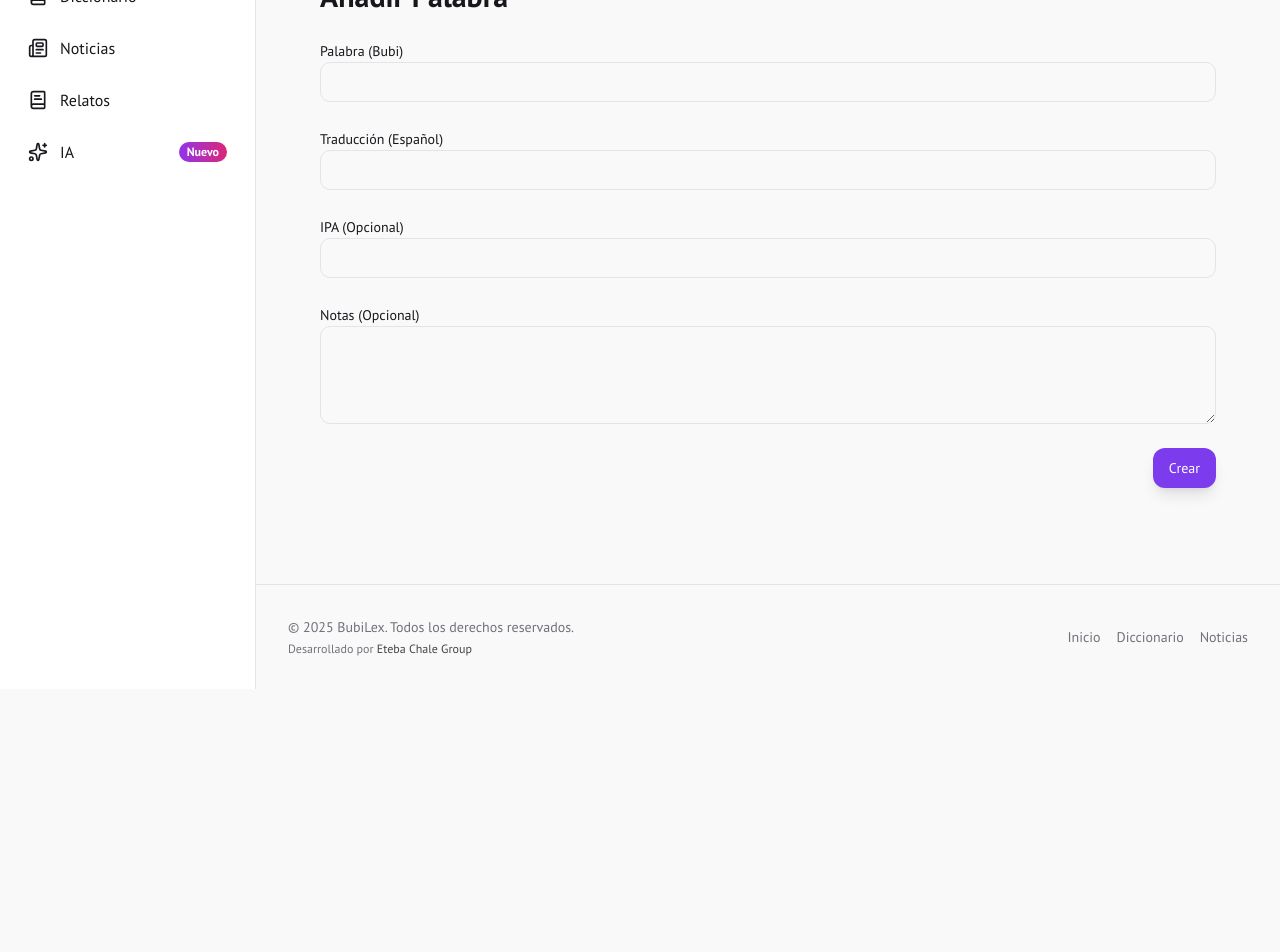
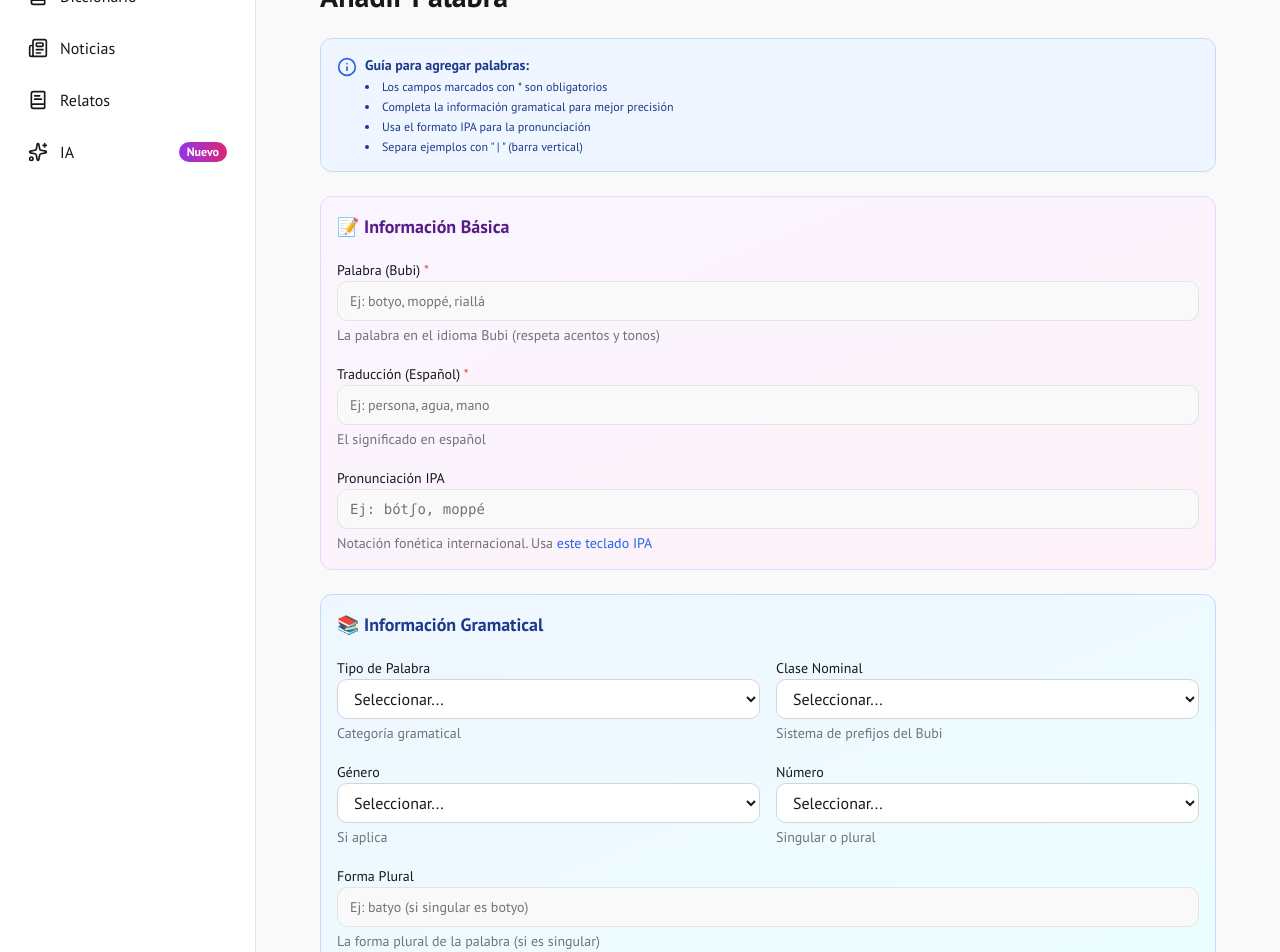
Before and after one commit to etebachale-group/bubi-lex, a Next.js app: page /admin/dictionary/edit/new in a window 1280 px wide. Shown: the part 160-1112 px from the top of the page. Before the commit the page ends 849 px from the top, so only its background shows below. Built offline with nearby package versions, Linux system fonts and the light colour scheme; no server answers; a web font is replaced by a local one.

Commit message:
Version 1.0

```diff
--- a/src/app/admin/dictionary/dictionary-entry-form.tsx
+++ b/src/app/admin/dictionary/dictionary-entry-form.tsx
@@ -6,18 +6,38 @@ import { Input } from '@/components/ui/input';
 import { Textarea } from '@/components/ui/textarea';
 import { Button } from '@/components/ui/button';
 import { Label } from '@/components/ui/label';
+import { Info } from 'lucide-react';
 
 const EntrySchema = z.object({
   bubi: z.string().min(1, 'Requerido'),
   spanish: z.string().min(1, 'Requerido'),
+  word_type: z.string().optional().nullable(),
+  gender: z.string().optional().nullable(),
+  number: z.string().optional().nullable(),
+  nominal_class: z.string().optional().nullable(),
+  plural_form: z.string().optional().nullable(),
   ipa: z.string().optional().nullable(),
+  examples: z.string().optional().nullable(),
+  variants: z.string().optional().nullable(),
   notes: z.string().optional().nullable(),
 });
 
 export interface DictionaryEntryFormProps {
   mode: 'create' | 'edit';
   id?: number;
-  initial?: { bubi: string; spanish: string; ipa: string | null; notes: string | null } | null;
+  initial?: {
+    bubi: string;
+    spanish: string;
+    word_type?: string | null;
+    gender?: string | null;
+    number?: string | null;
+    nominal_class?: string | null;
+    plural_form?: string | null;
+    ipa?: string | null;
+    examples?: string | null;
+    variants?: string | null;
+    notes?: string | null;
+  } | null;
   onSaved?: (id: number) => void;
 }
 
@@ -26,7 +46,14 @@ export default function DictionaryEntryForm({ mode, id, initial, onSaved }: Dict
   const [form, setForm] = useState({
     bubi: initial?.bubi || '',
     spanish: initial?.spanish || '',
+    word_type: initial?.word_type || '',
+    gender: initial?.gender || '',
+    number: initial?.number || '',
+    nominal_class: initial?.nominal_class || '',
+    plural_form: initial?.plural_form || '',
     ipa: initial?.ipa || '',
+    examples: initial?.examples || '',
+    variants: initial?.variants || '',
     notes: initial?.notes || '',
   });
   const [errors, setErrors] = useState<Record<string, string>>({});
@@ -37,7 +64,14 @@ export default function DictionaryEntryForm({ mode, id, initial, onSaved }: Dict
       setForm({
         bubi: initial.bubi,
         spanish: initial.spanish,
+        word_type: initial.word_type || '',
+        gender: initial.gender || '',
+        number: initial.number || '',
+        nominal_class: initial.nominal_class || '',
+        plural_form: initial.plural_form || '',
         ipa: initial.ipa || '',
+        examples: initial.examples || '',
+        variants: initial.variants || '',
         notes: initial.notes || '',
       });
     }
@@ -54,7 +88,14 @@ export default function DictionaryEntryForm({ mode, id, initial, onSaved }: Dict
     const parsed = EntrySchema.safeParse({
       bubi: form.bubi.trim(),
       spanish: form.spanish.trim(),
+      word_type: form.word_type.trim() || undefined,
+      gender: form.gender.trim() || undefined,
+      number: form.number.trim() || undefined,
+      nominal_class: form.nominal_class.trim() || undefined,
+      plural_form: form.plural_form.trim() || undefined,
       ipa: form.ipa.trim() || undefined,
+      examples: form.examples.trim() || undefined,
+      variants: form.variants.trim() || undefined,
       notes: form.notes.trim() || undefined,
     });
     if (!parsed.success) {
@@ -111,27 +152,184 @@ export default function DictionaryEntryForm({ mode, id, initial, onSaved }: Dict
 
   return (
     <form onSubmit={handleSubmit} className="space-y-6">
+      {/* Información de ayuda */}
+      <div className="p-4 rounded-lg bg-blue-50 dark:bg-blue-950/30 border border-blue-200 dark:border-blue-800">
+        <div className="flex items-start gap-2">
+          <Info className="w-5 h-5 text-blue-600 dark:text-blue-400 flex-shrink-0 mt-0.5" />
+          <div className="text-sm text-blue-900 dark:text-blue-100">
+            <p className="font-semibold mb-1">Guía para agregar palabras:</p>
+            <ul className="list-disc list-inside space-y-1 text-xs">
+              <li>Los campos marcados con * son obligatorios</li>
+              <li>Completa la información gramatical para mejor precisión</li>
+              <li>Usa el formato IPA para la pronunciación</li>
+              <li>Separa ejemplos con " | " (barra vertical)</li>
+            </ul>
+          </div>
+        </div>
+      </div>
+
+      {/* Sección 1: Información Básica */}
+      <div className="space-y-4 p-4 bg-gradient-to-br from-purple-50 to-pink-50 dark:from-purple-950/20 dark:to-pink-950/20 rounded-lg border border-purple-200 dark:border-purple-800">
+        <h3 className="font-bold text-lg text-purple-900 dark:text-purple-100">
+          📝 Información Básica
+        </h3>
+
         <div>
-        <Label htmlFor="bubi">Palabra (Bubi)</Label>
-        <Input id="bubi" name="bubi" value={form.bubi} onChange={handleChange} required />
+          <Label htmlFor="bubi">Palabra (Bubi) <span className="text-red-500">*</span></Label>
+          <Input id="bubi" name="bubi" value={form.bubi} onChange={handleChange} required placeholder="Ej: botyo, moppé, riallá" />
           {errors.bubi && <p className="text-sm text-destructive mt-1">{errors.bubi}</p>}
+          <p className="text-sm text-muted-foreground mt-1">La palabra en el idioma Bubi (respeta acentos y tonos)</p>
         </div>
+
         <div>
-        <Label htmlFor="spanish">Traducción (Español)</Label>
-        <Input id="spanish" name="spanish" value={form.spanish} onChange={handleChange} required />
+          <Label htmlFor="spanish">Traducción (Español) <span className="text-red-500">*</span></Label>
+          <Input id="spanish" name="spanish" value={form.spanish} onChange={handleChange} required placeholder="Ej: persona, agua, mano" />
           {errors.spanish && <p className="text-sm text-destructive mt-1">{errors.spanish}</p>}
+          <p className="text-sm text-muted-foreground mt-1">El significado en español</p>
         </div>
+
         <div>
-        <Label htmlFor="ipa">IPA (Opcional)</Label>
-        <Input id="ipa" name="ipa" value={form.ipa} onChange={handleChange} />
+          <Label htmlFor="ipa">Pronunciación IPA</Label>
+          <Input id="ipa" name="ipa" value={form.ipa} onChange={handleChange} placeholder="Ej: bótʃo, moppé" className="font-mono" />
+          <p className="text-sm text-muted-foreground mt-1">
+            Notación fonética internacional. Usa{' '}
+            <a href="https://ipa.typeit.org/" target="_blank" rel="noopener noreferrer" className="text-blue-600 dark:text-blue-400 hover:underline">
+              este teclado IPA
+            </a>
+          </p>
         </div>
+      </div>
+
+      {/* Sección 2: Información Gramatical */}
+      <div className="space-y-4 p-4 bg-gradient-to-br from-blue-50 to-cyan-50 dark:from-blue-950/20 dark:to-cyan-950/20 rounded-lg border border-blue-200 dark:border-blue-800">
+        <h3 className="font-bold text-lg text-blue-900 dark:text-blue-100">
+          📚 Información Gramatical
+        </h3>
+
+        <div className="grid grid-cols-1 md:grid-cols-2 gap-4">
           <div>
-        <Label htmlFor="notes">Notas (Opcional)</Label>
-        <Textarea id="notes" name="notes" value={form.notes} rows={4} onChange={handleChange} />
+            <Label htmlFor="word_type">Tipo de Palabra</Label>
+            <select
+              id="word_type"
+              name="word_type"
+              value={form.word_type}
+              onChange={handleChange}
+              className="w-full px-3 py-2 border border-gray-300 dark:border-gray-700 rounded-md bg-white dark:bg-gray-900"
+            >
+              <option value="">Seleccionar...</option>
+              <option value="sustantivo">Sustantivo</option>
+              <option value="verbo">Verbo</option>
+              <option value="adjetivo">Adjetivo</option>
+              <option value="adverbio">Adverbio</option>
+              <option value="pronombre">Pronombre</option>
+              <option value="preposición">Preposición</option>
+              <option value="conjunción">Conjunción</option>
+              <option value="interjección">Interjección</option>
+            </select>
+            <p className="text-sm text-muted-foreground mt-1">Categoría gramatical</p>
           </div>
+
+          <div>
+            <Label htmlFor="nominal_class">Clase Nominal</Label>
+            <select
+              id="nominal_class"
+              name="nominal_class"
+              value={form.nominal_class}
+              onChange={handleChange}
+              className="w-full px-3 py-2 border border-gray-300 dark:border-gray-700 rounded-md bg-white dark:bg-gray-900"
+            >
+              <option value="">Seleccionar...</option>
+              <option value="Cl. 1">Cl. 1 (bo-, personas sing.)</option>
+              <option value="Cl. 2">Cl. 2 (ba-, personas pl.)</option>
+              <option value="Cl. 3">Cl. 3 (bo-, objetos sing.)</option>
+              <option value="Cl. 4">Cl. 4 (be-, objetos pl.)</option>
+              <option value="Cl. 5">Cl. 5 (ri-, diversos sing.)</option>
+              <option value="Cl. 6">Cl. 6 (ba-, diversos pl.)</option>
+              <option value="Cl. 7">Cl. 7 (e-, diversos sing.)</option>
+              <option value="Cl. 8">Cl. 8 (bi-, diversos pl.)</option>
+              <option value="Cl. 9">Cl. 9 (Ø, diversos sing.)</option>
+              <option value="Cl. 10">Cl. 10 (Ø, diversos pl.)</option>
+              <option value="Cl. 11">Cl. 11 (lo-, diversos sing.)</option>
+              <option value="Cl. 12">Cl. 12 (si-, diminutivos sing.)</option>
+              <option value="Cl. 13">Cl. 13 (to-, diminutivos pl.)</option>
+              <option value="Cl. 15">Cl. 15 (o, infinitivos)</option>
+              <option value="Cl. 16">Cl. 16 (ha-, lugares)</option>
+            </select>
+            <p className="text-sm text-muted-foreground mt-1">Sistema de prefijos del Bubi</p>
+          </div>
+
+          <div>
+            <Label htmlFor="gender">Género</Label>
+            <select
+              id="gender"
+              name="gender"
+              value={form.gender}
+              onChange={handleChange}
+              className="w-full px-3 py-2 border border-gray-300 dark:border-gray-700 rounded-md bg-white dark:bg-gray-900"
+            >
+              <option value="">Seleccionar...</option>
+              <option value="masculino">Masculino</option>
+              <option value="femenino">Femenino</option>
+              <option value="neutro">Neutro</option>
+            </select>
+            <p className="text-sm text-muted-foreground mt-1">Si aplica</p>
+          </div>
+
+          <div>
+            <Label htmlFor="number">Número</Label>
+            <select
+              id="number"
+              name="number"
+              value={form.number}
+              onChange={handleChange}
+              className="w-full px-3 py-2 border border-gray-300 dark:border-gray-700 rounded-md bg-white dark:bg-gray-900"
+            >
+              <option value="">Seleccionar...</option>
+              <option value="singular">Singular</option>
+              <option value="plural">Plural</option>
+            </select>
+            <p className="text-sm text-muted-foreground mt-1">Singular o plural</p>
+          </div>
+        </div>
+
+        <div>
+          <Label htmlFor="plural_form">Forma Plural</Label>
+          <Input id="plural_form" name="plural_form" value={form.plural_form} onChange={handleChange} placeholder="Ej: batyo (si singular es botyo)" />
+          <p className="text-sm text-muted-foreground mt-1">La forma plural de la palabra (si es singular)</p>
+        </div>
+      </div>
+
+      {/* Sección 3: Información Adicional */}
+      <div className="space-y-4 p-4 bg-gradient-to-br from-green-50 to-emerald-50 dark:from-green-950/20 dark:to-emerald-950/20 rounded-lg border border-green-200 dark:border-green-800">
+        <h3 className="font-bold text-lg text-green-900 dark:text-green-100">
+          💡 Información Adicional
+        </h3>
+
+        <div>
+          <Label htmlFor="variants">Variantes</Label>
+          <Input id="variants" name="variants" value={form.variants} onChange={handleChange} placeholder="Ej: boppé, a moppé" />
+          <p className="text-sm text-muted-foreground mt-1">Otras formas de escribir o pronunciar (separadas por comas)</p>
+        </div>
+
+        <div>
+          <Label htmlFor="examples">Ejemplos de Uso</Label>
+          <Textarea id="examples" name="examples" value={form.examples} rows={3} onChange={handleChange} placeholder="Ej: na la rá moppé (yo bebo agua) | o moppé bó lá tó (el agua está fría)" />
+          <p className="text-sm text-muted-foreground mt-1">Frases de ejemplo en Bubi con traducción. Separa múltiples ejemplos con " | "</p>
+        </div>
+
+        <div>
+          <Label htmlFor="notes">Notas Culturales</Label>
+          <Textarea id="notes" name="notes" value={form.notes} rows={4} onChange={handleChange} placeholder="Ej: Usado tradicionalmente en ceremonias..." />
+          <p className="text-sm text-muted-foreground mt-1">Contexto cultural, etimología, uso tradicional, o información adicional</p>
+        </div>
+      </div>
+
       {errors.root && <p className="text-sm text-destructive">{errors.root}</p>}
+
       <div className="flex justify-end gap-2">
-        <Button type="submit" disabled={loading}>{loading ? 'Guardando...' : (mode === 'edit' ? 'Guardar Cambios' : 'Crear')}</Button>
+        <Button type="submit" disabled={loading}>
+          {loading ? 'Guardando...' : (mode === 'edit' ? 'Guardar Cambios' : 'Crear')}
+        </Button>
       </div>
     </form>
   );
```
Also changed, not shown: 3 other files (tests, documents, lock files or other folders). Lines whose indentation alone changed are shown as unchanged.
